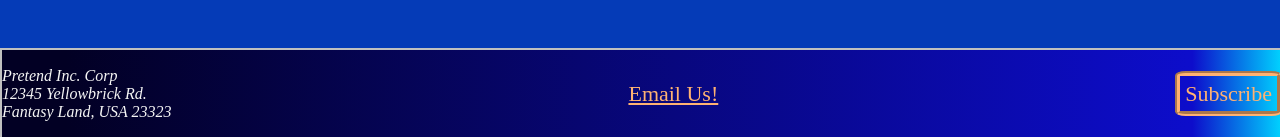
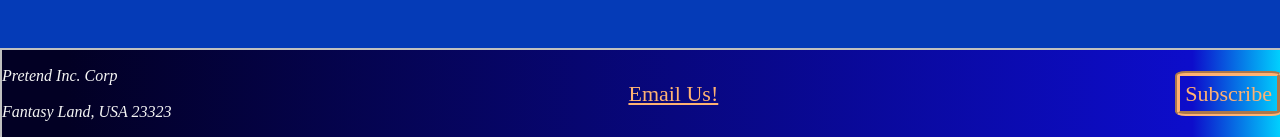
Before and after one commit to Fredbaltimore/CNJoke, a plain HTML site: page index.html in a window 1280 px wide. Shown: the part 868-1005 px from the top of the page. Drawn offline with nearby package versions, Linux system fonts and the light colour scheme.

Commit message:
Update index.html

```diff
--- a/index.html
+++ b/index.html
@@ -32,7 +32,7 @@
     </div>
 
     <footer id="site-footer"><span>Pretend Inc. Corp<br>
-      12345 Yellowbrick Rd.<br>
+      <br>
       Fantasy Land, USA 23323
       </span>
 
```
